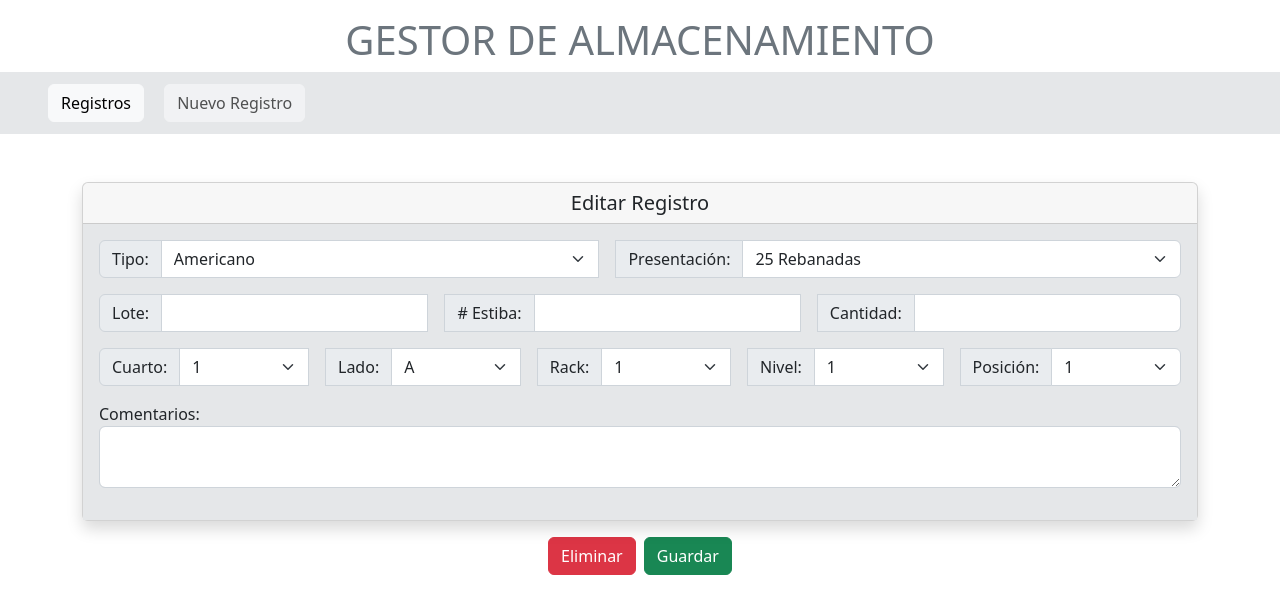
After one commit to PabloJRW/control-inventario-app, a FastAPI app: template templates/editar-registro.html in a window 1280 px wide. The commit adds this page. Shown: the top 614 px of the page. Run offline with FastAPI, Linux system fonts and the light colour scheme; the template is opened without the code that fills it, so the values that code supplies are empty; some libraries are stand-ins or nearby versions.

Commit message:
Conectando apis-htmls

```diff
--- /dev/null
+++ b/templates/editar-registro.html
@@ -0,0 +1,124 @@
+<!DOCTYPE html>
+<html lang="en">
+<head>
+    <meta charset="UTF-8">
+    <meta http-equiv="X-UA-Compatible" content="IE=edge">
+    <meta name="viewport" content="width=device-width, initial-scale=1.0">
+    <title>App - HOME</title>
+    <link href="https://cdn.jsdelivr.net/npm/bootstrap@5.2.3/dist/css/bootstrap.min.css" rel="stylesheet" integrity="sha384-rbsA2VBKQhggwzxH7pPCaAqO46MgnOM80zW1RWuH61DGLwZJEdK2Kadq2F9CUG65" crossorigin="anonymous">
+    <script src="https://cdn.jsdelivr.net/npm/bootstrap@5.2.3/dist/js/bootstrap.bundle.min.js" integrity="sha384-kenU1KFdBIe4zVF0s0G1M5b4hcpxyD9F7jL+jjXkk+Q2h455rYXK/7HAuoJl+0I4" crossorigin="anonymous"></script>
+    <script src="https://ajax.googleapis.com/ajax/libs/jquery/3.6.4/jquery.min.js"></script>
+    <script src="https://maxcdn.bootstrapcdn.com/bootstrap/3.4.1/js/bootstrap.min.js"></script>
+
+</head>
+<body>
+    <h1 class="text-center mt-3 text-secondary">GESTOR DE ALMACENAMIENTO</h1>
+    <nav class="navbar navbar-light" style="background-color:#E5E7E9">
+        <div class="mt-1 mb-1">
+            <a class="btn btn-light btn-md ms-5">Registros</a>
+            <a class="btn btn-light disabled btn-md ms-3">Nuevo Registro</a>
+        </div>
+    </nav>
+    <div class="container mt-5">
+            <div class="card shadow">
+                <div class="card-header text-center">
+                    <h5 class="card-text">Editar Registro</h5>
+                </div>
+                <div class="card-body" style="background:#E5E7E9">
+
+                    <form action="/ingresar" method='POST'>
+                        <div class="row mb-3">
+                            <!-- Tipo de queso -->
+                            <div class="input-group">
+                                <span class="input-group-text">Tipo:</span>
+                                <select type="text" class="form-select" name="quesoTipo">
+                                    <option>Americano</option>
+                                    <option>Mozzarella</option>
+                                    <option>Lite Line</option>
+                                </select>
+
+                                <span class="input-group-text ms-3">Presentación:</span>
+                                <select type="text" class="form-select" name="quesoPresentacion">
+                                    <option value="">25 Rebanadas</option>
+                                    <option value="">50 Rebanadas</option>
+                                    <option value="">75 Rebanadas</option>
+                                    <option value="">2 kg.</option>
+                                </select>
+                            </div>
+                        </div>
+                        <div class="row mb-3">
+                            <!-- Lote de la estiba -->
+                            <div class="input-group">
+                                <span class="input-group-text">Lote:</span>
+                                <input type="text" class="form-control" name="estibaLote">
+
+                                <span class="input-group-text ms-3"># Estiba:</span>
+                                <input type="text" class="form-control" name="estibaNumero">
+
+                                <span class="input-group-text ms-3">Cantidad:</span>
+                                <input type="text" class="form-control" name="estibaCantidad">
+                            </div>
+                        </div>
+                        <div class="row">
+                            <div class="input-group mb-3">
+                                <span class="input-group-text">Cuarto:</span>
+                                <select type="text" class="form-select" name="cuartoNumero">
+                                    <option>1</option>
+                                    <option>2</option>
+                                    <option>3</option>
+                                </select>
+
+                                <span class="input-group-text ms-3">Lado:</span>
+                                <select type="text" class="form-select" name="cuartoLado">
+                                    <option>A</option>
+                                    <option>B</option>
+                                </select>
+
+                                <span class="input-group-text ms-3">Rack:</span>
+                                <select type="text" class="form-select" name="cuartoRack">
+                                    <option>1</option>
+                                    <option>2</option>
+                                    <option>3</option>
+                                    <option>4</option>
+                                    <option>5</option>
+                                    <option>6</option>
+                                </select>
+
+                                <span class="input-group-text ms-3">Nivel:</span>
+                                <select type="text" class="form-select" name="cuartoNivel">
+                                    <option>1</option>
+                                    <option>2</option>
+                                    <option>3</option>
+                                </select>
+
+                                <span class="input-group-text ms-3">Posición:</span>
+                                <select type="text" class="form-select" name="cuartoPosicion">
+                                    <option>1</option>
+                                    <option>2</option>
+                                    <option>3</option>
+                                    <option>4</option>
+                                    <option>5</option>
+                                    <option>6</option>
+                                    <option>7</option>
+                                </select>
+                            </div>
+
+                            <div class="col">
+                                <span>Comentarios:</span>
+                                <textarea type="text" class="form-control input-lg mb-3" ></textarea>
+                            </div>
+                        </div>
+                    </form>
+
+                </div>
+
+            </div>
+            <div class="d-flex justify-content-center">
+                <button class="btn btn-danger btn-md mb-3 mt-3 me-1">Eliminar</button>
+                <button type="submit" class="btn btn-success btn-md mb-3 mt-3 ms-1">Guardar</button>
+            </div>
+
+        </div>
+
+</body>
+</html>
```
Also changed, not shown: routers/registros.py (+39 -37 lines), templates/crear-registro.html (renamed from templates/nuevo_registro.html, +49 -17 lines), templates/home.html (+14 -46 lines), gestor_inventario.db.
